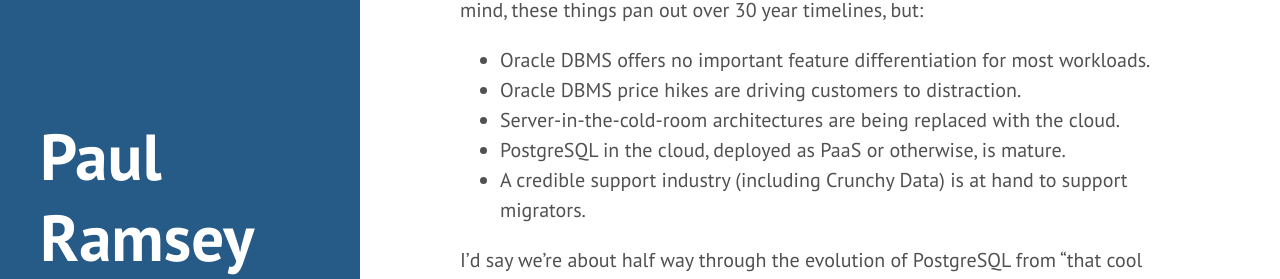
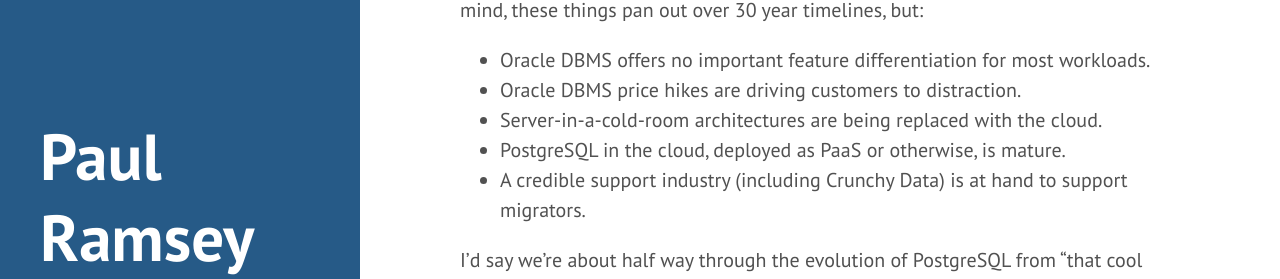
Before and after one commit to pramsey/pramsey.github.io, a Jekyll site: the page built from _posts/2018-09-04-crunchydata.md, in a window 1280 px wide and 900 px high, scrolled down 1553 px. Shown: the part 153-432 px from the top of the window. Built offline with Jekyll 4.4.1, drawn with Linux system fonts in a browser that asks for light colours; comment, search, counter and statistics services are not loaded.

Commit message:
Update 2018-09-04-crunchydata.md

```diff
--- a/_posts/2018-09-04-crunchydata.md
+++ b/_posts/2018-09-04-crunchydata.md
@@ -46,7 +46,7 @@
 
 * Oracle DBMS offers no important feature differentiation for most workloads.
 * Oracle DBMS price hikes are driving customers to distraction.
-* Server-in-the-cold-room architectures are being replaced with the cloud.
+* Server-in-a-cold-room architectures are being replaced with the cloud.
 * PostgreSQL in the cloud, deployed as PaaS or otherwise, is mature.
 * A credible support industry (including Crunchy Data) is at hand to support migrators.
 
```
